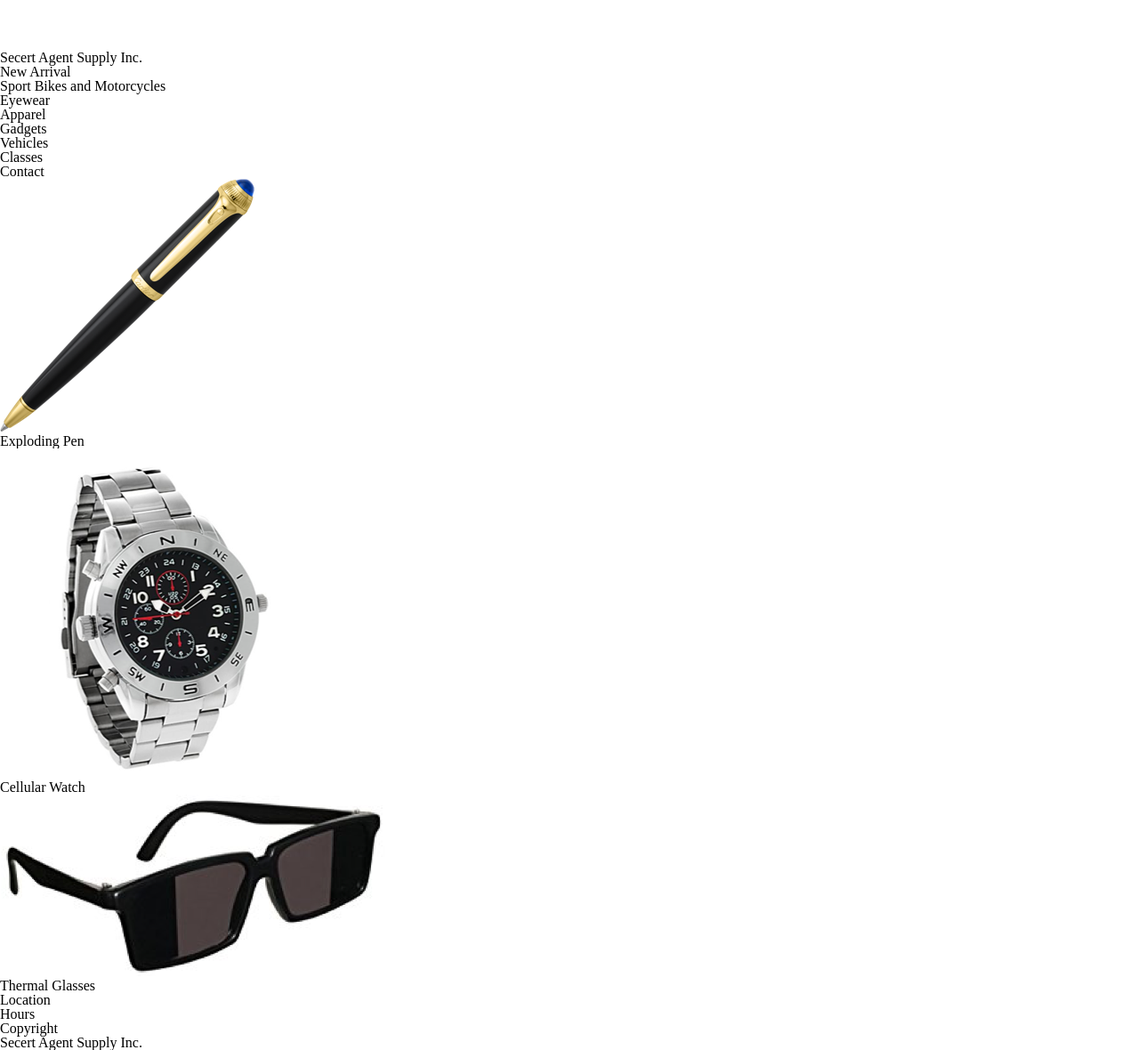
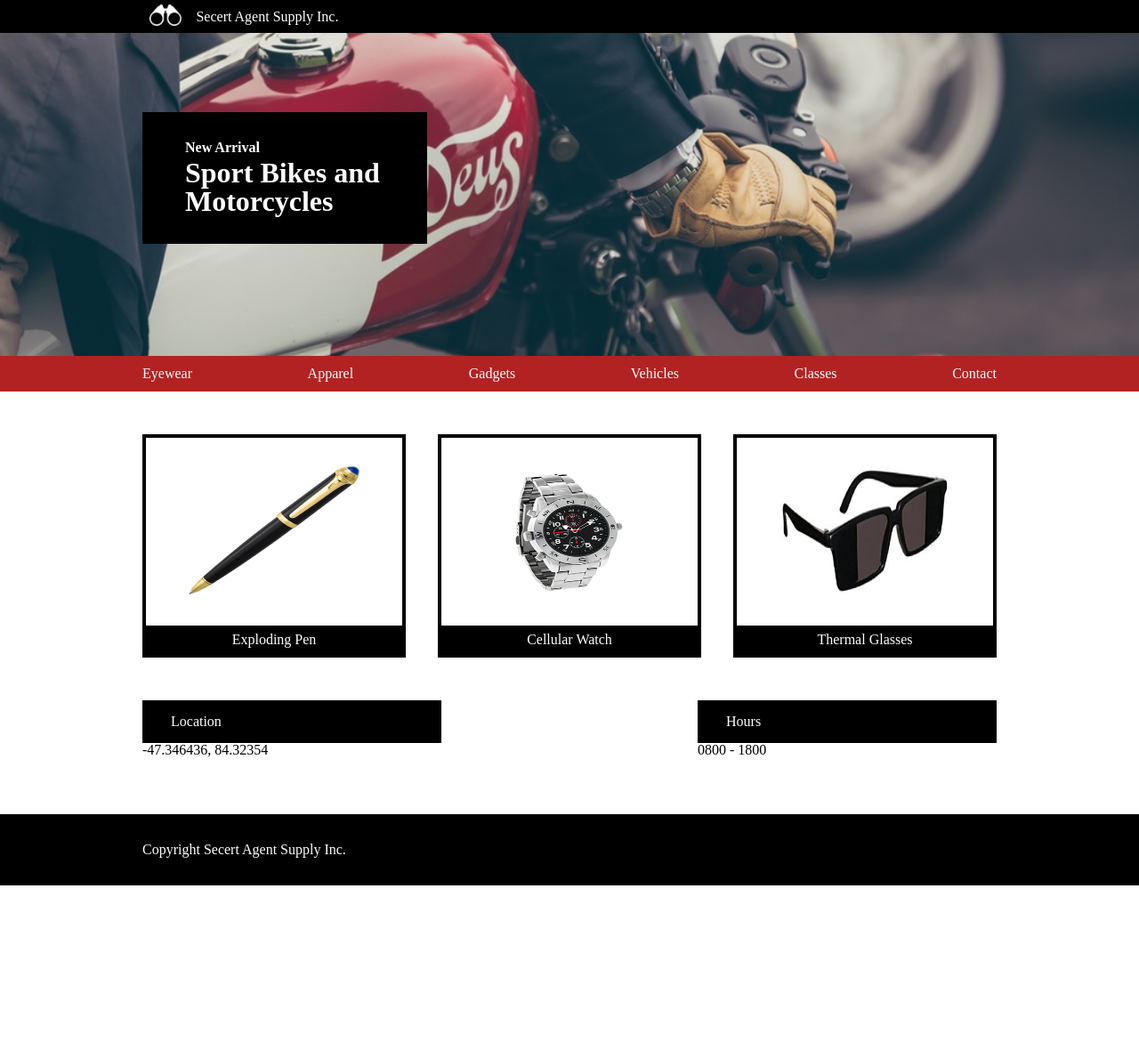
Before and after one commit to BobbyDway/SecretAgentSupply, a plain HTML site: page index.html in a window 1280 px wide. Shown: the whole page at 89% size. After the commit the page ends 995 px from the top, so only its background shows below. Drawn offline with Linux system fonts and the light colour scheme.

Commit message:
Adjust html and layout css.

```diff
--- a/index.html
+++ b/index.html
@@ -7,25 +7,32 @@
     <link href="resources/css/reset.css" type="text/css" rel="stylesheet">
   </head>
   <body>
-    <header>
+    <div class="header">
+      <div class="top">
         <span><img id="logo" src="resources/logo.png" alt="logo binoculars"></span>
         <h1 class="title">Secert Agent Supply Inc.</h1>
-    </header>
-    <main>
+      </div>
+    </div>
+    <div class="main">
+      <div class="submain">
         <div class="box">
-        <h1>New Arrival</h1>
+          <h2>New Arrival</h2>
           <h1>Sport Bikes and Motorcycles</h1>
         </div>
-    </main>
-    <nav>
+      </div>
+    </div>
+    <div class="nav">
+      <div class="subnav">
         <h1>Eyewear</h1>
         <h1>Apparel</h1>
         <h1>Gadgets</h1>
         <h1>Vehicles</h1>
         <h1>Classes</h1>
         <h1>Contact</h1>
-    </nav>
-    <menu>
+      </div>
+    </div>
+    <div class="menu">
+      <div class="submenu">
         <div class="pen">
           <span><img src="resources/pen.png" alt="ball point pen"></span>
           <h1>Exploding Pen</h1>
@@ -40,14 +47,18 @@
         </div>
         <div class="location">
           <h1>Location</h1>
+          <h2>-47.346436, 84.32354</h2>
         </div>
         <div class="hours">
           <h1>Hours</h1>
+          <h2>0800 - 1800</h2>
         </div>
-    </menu>
-    <footer>
-      <h1>Copyright</h1>
-      <h1 class="title">Secert Agent Supply Inc.</h1>
-    </footer>
+      </div>
+    </div>
+    <div class="footer">
+      <div class="subfooter">
+        <h1>Copyright Secert Agent Supply Inc.</h1>
+      </div>
+    </div>
   </body>
 </html>
--- a/resources/css/style.css
+++ b/resources/css/style.css
@@ -0,0 +1,218 @@
+body {
+  font-family: Helvetica;
+  color: white;
+  font-size: 18px;
+}
+
+.header {
+  background-color: black;
+  display: flex;
+  flex-direction: row;
+  align-items: center;
+  justify-content: center;
+  position: fixed;
+  overflow: hidden;
+  top: 0;
+  z-index: 1;
+  width: 100%;
+}
+.top {
+  display: flex;
+  flex-direction: row;
+  align-items: center;
+  justify-content: flex-start;
+  width: 960px;
+}
+
+#logo {
+  height: 1.5rem;
+  padding-left: 0.5rem;
+  padding-right: 1rem;
+}
+
+.header h1 {
+  font-size: 1rem;
+  margin-top: 0.66rem;
+  margin-bottom: 0.66rem;
+}
+
+.main {
+  background-image: url(../moto.jpeg);
+  height: 25rem;
+  display: flex;
+  flex-direction: row;
+  align-items: center;
+  justify-content: center;
+  background-size: cover;
+  background-position: center;
+}
+
+.submain {
+  display: flex;
+  flex-direction: row;
+  align-items: center;
+  justify-content: flex-start;
+  width: 960px;
+  height: 25rem;
+}
+
+.box {
+  background-color: black;
+  display: flex;
+  flex-direction: column;
+  align-items: flex-start;
+  justify-content: center;
+  width: 20rem;
+  /*margin-top: 9rem;*/
+}
+
+.box h2 {
+  font-size: 1rem;
+  font-weight: bold;
+  margin-top: 2rem;
+  margin-left: 3rem;
+}
+
+.box h1 {
+  font-size: 2rem;
+  font-weight: bold;
+  margin-top: 0.25rem;
+  margin-left: 3rem;
+  margin-bottom: 2rem;
+}
+
+.nav {
+  background-color: firebrick;
+  display: flex;
+  flex-direction: row;
+  align-items: center;
+  justify-content: center;
+}
+
+.subnav {
+  display: flex;
+  flex-direction: row;
+  align-items: center;
+  justify-content: space-between;
+  width: 960px;
+}
+
+.subnav h1 {
+  margin-top: 0.75rem;
+  margin-bottom: 0.75rem;
+}
+
+.menu {
+  display: flex;
+  flex-direction: column;
+  align-items: center;
+  justify-content: center;
+}
+
+.submenu {
+  display: flex;
+  flex-direction: row;
+  flex-wrap: wrap;
+  align-items: center;
+  justify-content: space-between;
+  width: 960px;
+}
+
+.pen {
+  width: 30%;
+  border: 4px solid black;
+  text-align: center;
+  margin-top: 3rem;
+}
+
+.watch {
+  width: 30%;
+  border: 4px solid black;
+  text-align: center;
+  margin-top: 3rem;
+}
+
+.glasses {
+  width: 30%;
+  border: 4px solid black;
+  text-align: center;
+  margin-top: 3rem;
+}
+
+.submenu img {
+  height: 9rem;
+  margin-top: 2rem;
+  margin-bottom: 2rem;
+  width: 12rem;
+}
+
+.submenu h1 {
+  background-color: black;
+  text-align: center;
+}
+
+.pen h1 {
+  padding-top: 0.5rem;
+  padding-bottom: 0.5rem;
+}
+
+.watch h1 {
+  padding-top: 0.5rem;
+  padding-bottom: 0.5rem;
+}
+
+.glasses h1 {
+  padding-top: 0.5rem;
+  padding-bottom: 0.5rem;
+}
+
+.location {
+  width: 35%;
+  margin-top: 3rem;
+}
+
+.hours {
+  width: 35%;
+  margin-top: 3rem;
+}
+
+.location h1 {
+  padding-left: 2rem;
+  padding-top: 1rem;
+  padding-bottom: 1rem;
+  text-align: left;
+}
+
+.hours h1 {
+  padding-left: 2rem;
+  padding-top: 1rem;
+  padding-bottom: 1rem;
+  text-align: left;
+}
+
+.location h2 {
+  color: black;
+  margin-bottom: 4rem;
+}
+
+.hours h2 {
+  color: black;
+  margin-bottom: 4rem;
+}
+
+.footer {
+  background-color: black;
+  display: flex;
+  flex-direction: row;
+  align-items: center;
+  justify-content: center;
+}
+
+.subfooter {
+  display: flex;
+  flex-direction: row;
+  align-items: center;
+  justify-content: flex-start;
+  width: 960px;
+  height: 5rem;
+}
```
Lines whose indentation alone changed are shown as unchanged.
